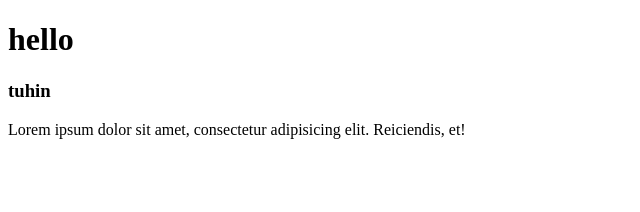
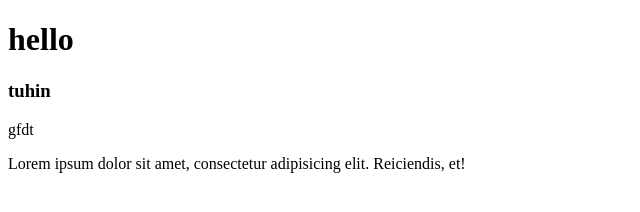
Before and after one commit to Tuhin-Babu/abcd.github.io, a plain HTML site: page index.html in a window 1280 px wide. Shown: the whole page, without its empty margins (0-640 px from the left). Drawn offline with Linux system fonts and the light colour scheme.

Commit message:
index.html
this is website

```diff
--- a/index.html
+++ b/index.html
@@ -9,6 +9,7 @@
 <body>
     <h1>hello</h1>
     <h3>tuhin</h3>
+    gfdt
     <p>Lorem ipsum dolor sit amet, consectetur adipisicing elit. Reiciendis, et!</p>
 </body>
 </html>
```
